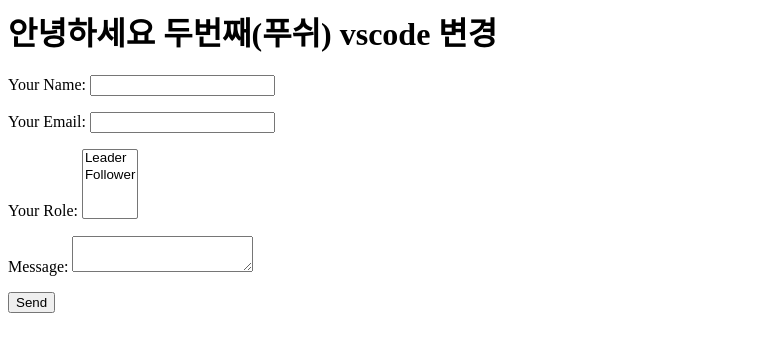
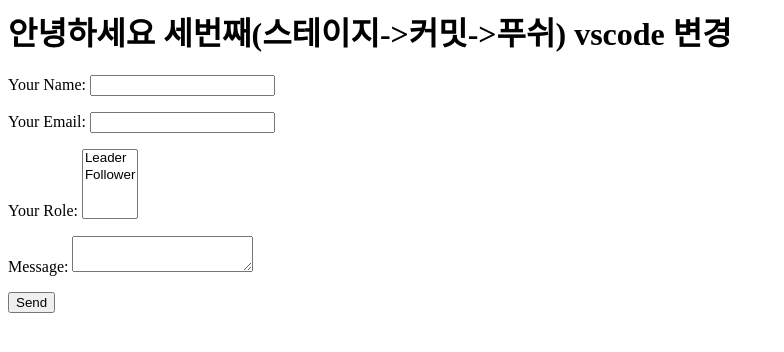
Before and after one commit to hrygit/hello, a plain HTML site: page index.html in a window 1280 px wide. Shown: the whole page, without its empty margins (0-784 px from the left). Drawn offline with Linux system fonts and the light colour scheme.

Commit message:
이해완료 커밋

```diff
--- a/index.html
+++ b/index.html
@@ -1,7 +1,7 @@
 <head>
 </head>
 <body>
-  <h1>안녕하세요 두번째(푸쉬) vscode 변경</h1>
+  <h1>안녕하세요 세번째(스테이지->커밋->푸쉬) vscode 변경</h1>
   <form name="contact" method="POST" data-netlify="true">
   <p>
     <label>Your Name: <input type="text" name="name" /></label>
```
